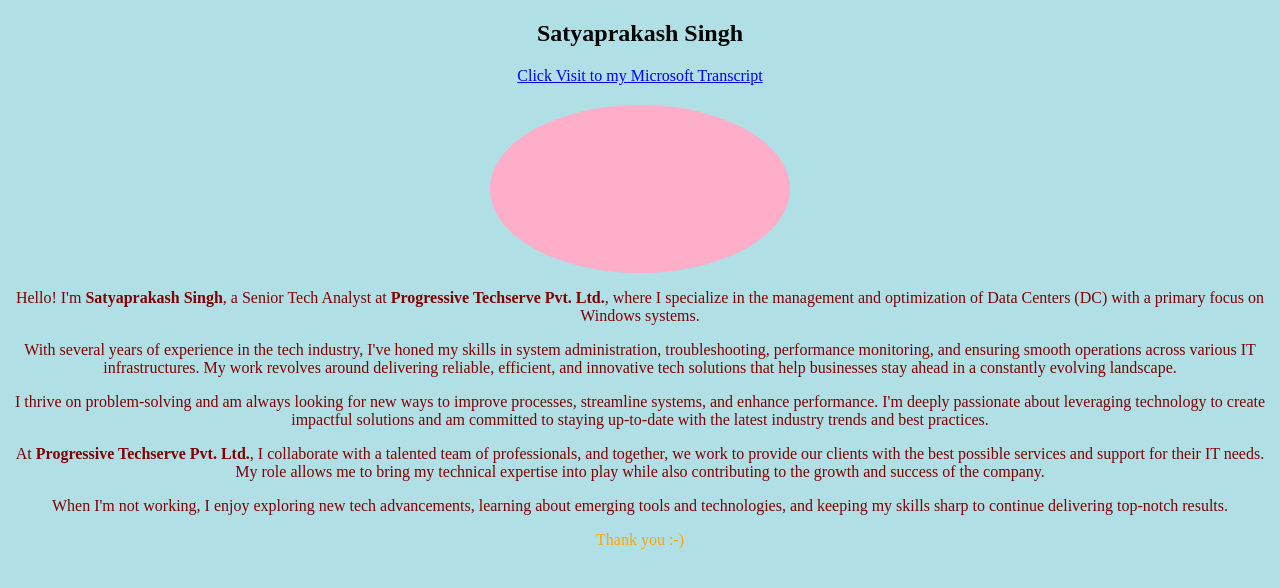
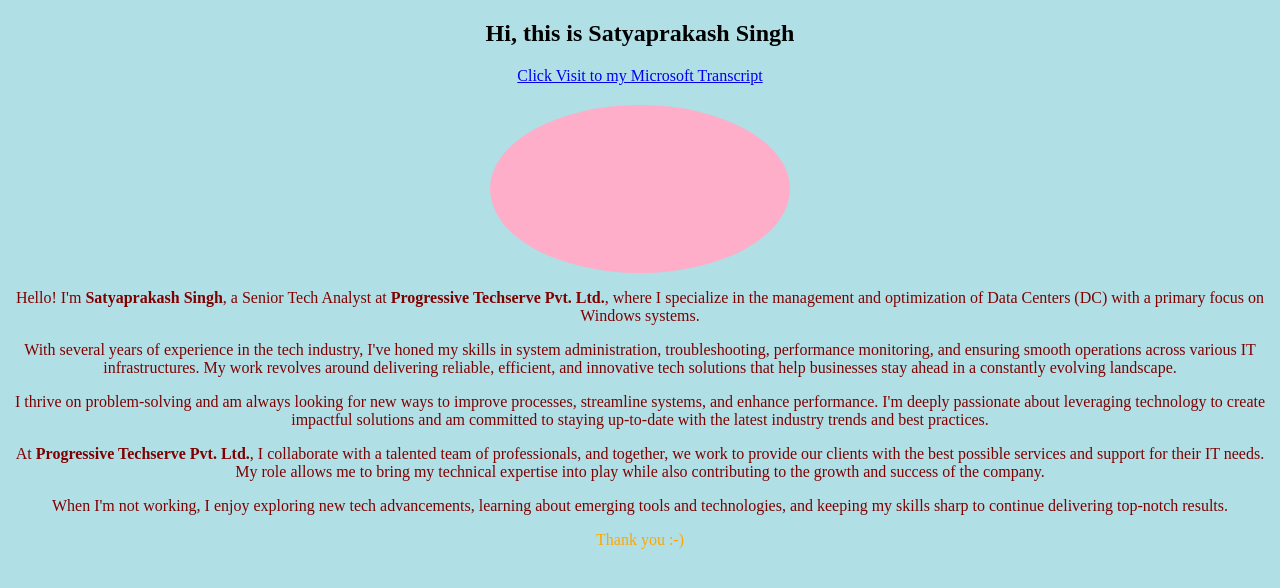
Before and after one commit to prakashsatya22/DevTest, a plain HTML site: page index.html in a window 1280 px wide. Drawn offline with Linux system fonts and the light colour scheme; files whose address does not match are found by name.

Commit message:
updated index page in test branch

```diff
--- a/index.html
+++ b/index.html
@@ -5,7 +5,7 @@
 
 <body style="background-color:powderblue;">
 
-<h2>Satyaprakash Singh</h2>
+<h2>Hi, this is Satyaprakash Singh</h2>
 
 <center><a href="https://learn.microsoft.com/en-us/users/satyaprakashsingh-9156/transcript/76y96hzngx9g299/" >Click Visit to my Microsoft Transcript</a></center>
 
```
